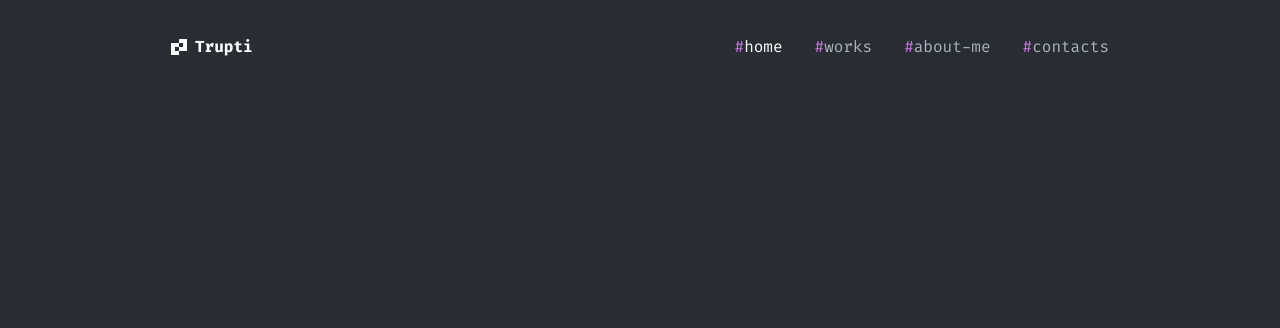
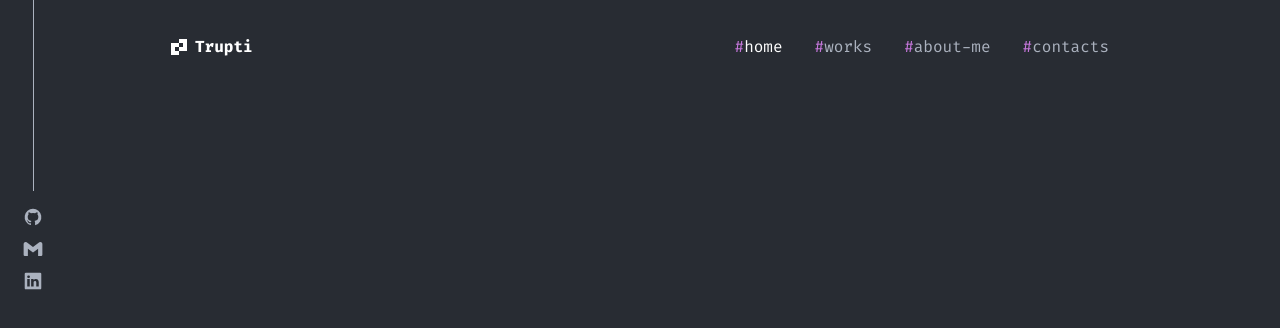
Before and after one commit to Trupti-Ranjan/Portfolio, a React (Vite) app: page / in a window 1280 px wide. Shown: the top 328 px of the page. Built offline with nearby package versions, Linux system fonts and the light colour scheme.

Commit message:
side socila media add

```diff
--- a/src/components/Navbar.jsx
+++ b/src/components/Navbar.jsx
@@ -10,6 +10,24 @@ const Navbar = () => {
   const [menuOpen, setMenuOpen] = useState(false);
 
   return (
+    <nav className='sticky'>
+      {!menuOpen && (
+        <div className="hidden h-[310px] w-8 items-center gap-4 md:absolute md:left-[17px] md:flex md:flex-col">
+          <div className="h-[191px] w-[1px] bg-gray"></div>
+          <div className='flex flex-col gap-3 justify-center items-center'>
+            <a href="#">
+              <Github className="h-5 w-5" />
+            </a>
+            <a href="#">
+              <Gmail className="h-5 w-5" />
+            </a>
+            <a href="#">
+              <Linkedin className="h-5 w-5" />
+            </a>
+          </div>
+        </div>
+      )}
+
       <div className="relative flex h-[61px] items-center justify-between px-4 pt-8 md:px-[171px]">
         <a href="#" className="flex h-5 items-center gap-2">
           <img className="h-4" src={Logo} alt="Logo" />
@@ -75,6 +93,7 @@ const Navbar = () => {
           </div>
         )}
       </div>
+    </nav>
   );
 };
 
```
Lines whose indentation alone changed are shown as unchanged.
